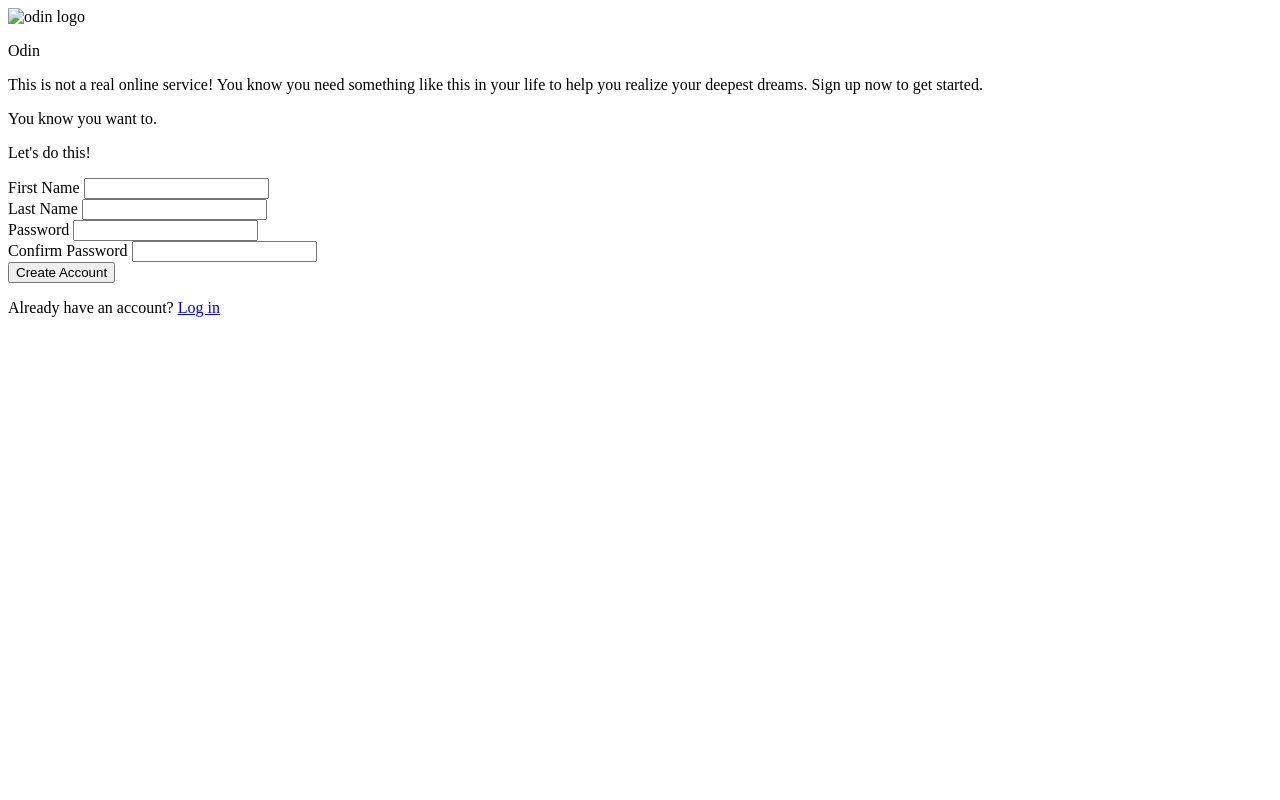
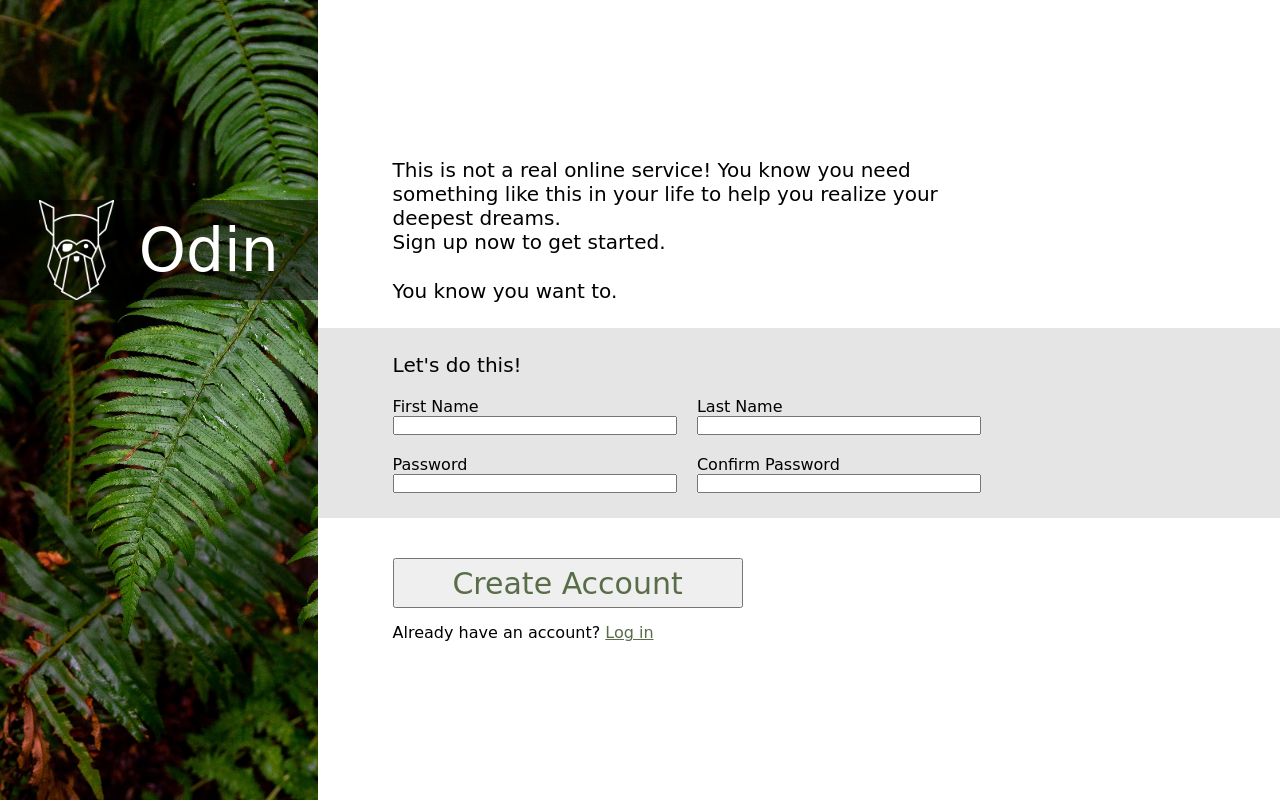
Before and after one commit to kamilss2111/odin-sign-up-form, a plain HTML site: page index.html in a window 1280 px wide. Drawn offline with Linux system fonts and the light colour scheme; a web font is replaced by a local one.

Commit message:
added styling and images and changed some html

```diff
--- a/index.html
+++ b/index.html
@@ -18,30 +18,28 @@
 				<p>
 					This is not a real online service! You know you need
 					something like this in your life to help you realize your
-					deepest dreams. Sign up now to get started.
+					deepest dreams.
 				</p>
+				<p>Sign up now to get started.</p>
 				<p>You know you want to.</p>
 			</div>
 			<form action="#">
 				<div class="form">
 					<p>Let's do this!</p>
 
-					<div class="name">
+					<div class="inputs">
 						<label for="name">First Name</label>
 						<input type="text" id="name" />
 					</div>
-
-					<div class="surname">
+					<div class="inputs">
 						<label for="surname">Last Name</label>
 						<input type="text" id="surname" />
 					</div>
-
-					<div class="password">
+					<div class="inputs">
 						<label for="pass">Password</label>
 						<input type="password" id="pass" />
 					</div>
-
-					<div class="con-password">
+					<div class="inputs">
 						<label for="con-pass">Confirm Password</label>
 						<input type="password" id="con-pass" />
 					</div>
--- a/styles.css
+++ b/styles.css
@@ -0,0 +1,93 @@
+@import url('https://fonts.googleapis.com/css2?family=Skranji&display=swap');
+
+* {
+    margin: 0;
+    padding: 0;
+    box-sizing: border-box;
+    font-family: 'Skranji', cursive;
+}
+
+body {
+    display: flex;
+    width: 100vw;
+    height: 100vh;
+}
+
+.sidebar {
+    width: 33vw;
+    height: 100vh;
+    background-image: url(./img/sidebar.jpg);
+    background-size:cover;
+}
+
+.odin-logo {
+    position: relative;
+    top: 25vh;
+    background-color: rgba(0, 0, 0, 0.5);
+    display: flex;
+    gap: 25px;
+    justify-content: center;
+    align-items: center;
+    font-size: 60px;
+    color: white;
+}
+
+.odin-logo > img {
+    height: 100px;
+}
+
+.main {
+    width: 100%;
+    display: flex;
+    flex-flow: column nowrap;
+    justify-content: center;
+}
+
+.info {
+    padding: 25px 75px;
+
+}
+
+.info > p {
+    font-size: 20px;
+    width: 43vw;
+}
+
+.info > p:nth-of-type(3) {
+    padding-top: 25px;
+}
+
+.form {
+    background-color: rgba(0, 0, 0, 0.1);
+    display: flex;
+    flex-flow: row wrap;
+    gap: 20px;
+    padding: 25px 75px;
+}
+
+.form > p {
+    font-size: 20px;
+    width: 100%;
+}
+
+.inputs {
+    display: flex;
+    flex-flow: column wrap;
+    width: 35%;
+}
+
+.create {
+    padding: 25px 75px;
+}
+
+.create > button {
+    font-size: 30px;
+    width: 350px;
+    height: 50px;
+    color: #596D48;
+    margin: 15px 0;
+}
+
+a:link {
+    color: #596D48;
+}
```
Also changed, not shown: img/odin-lined.png (added), img/sidebar.jpg (added).
